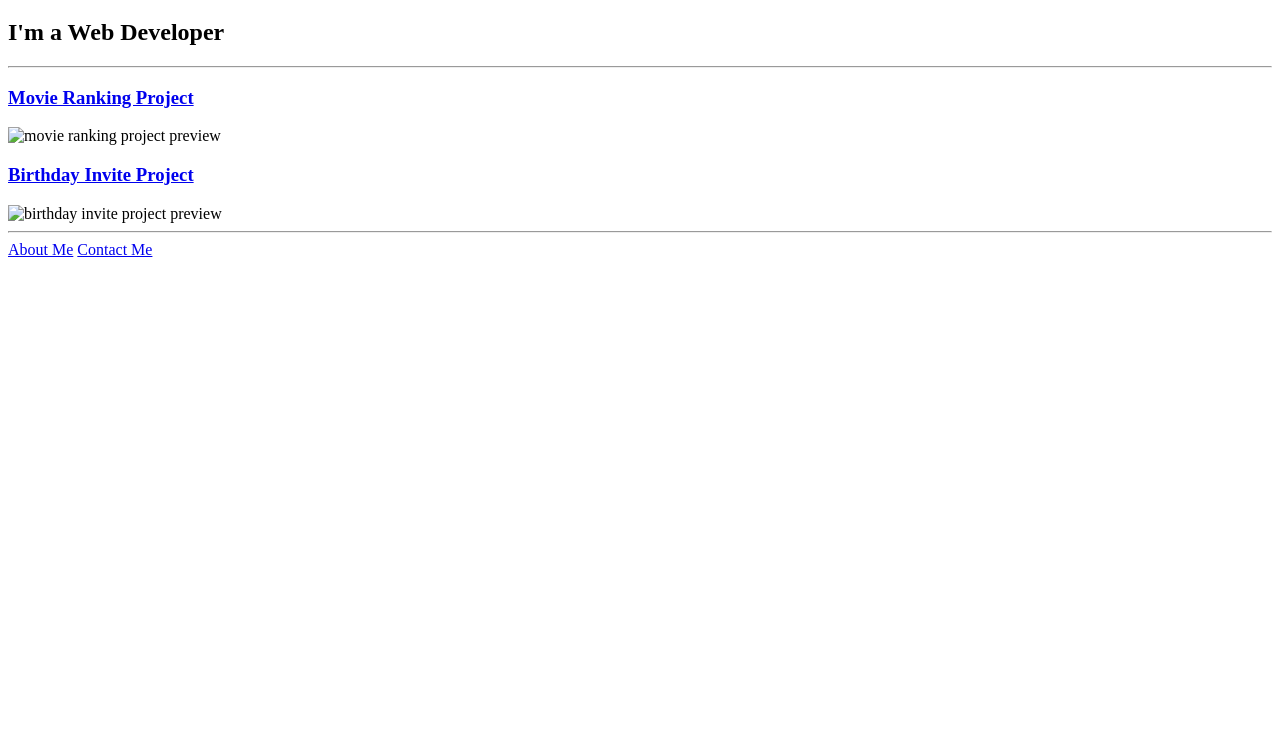
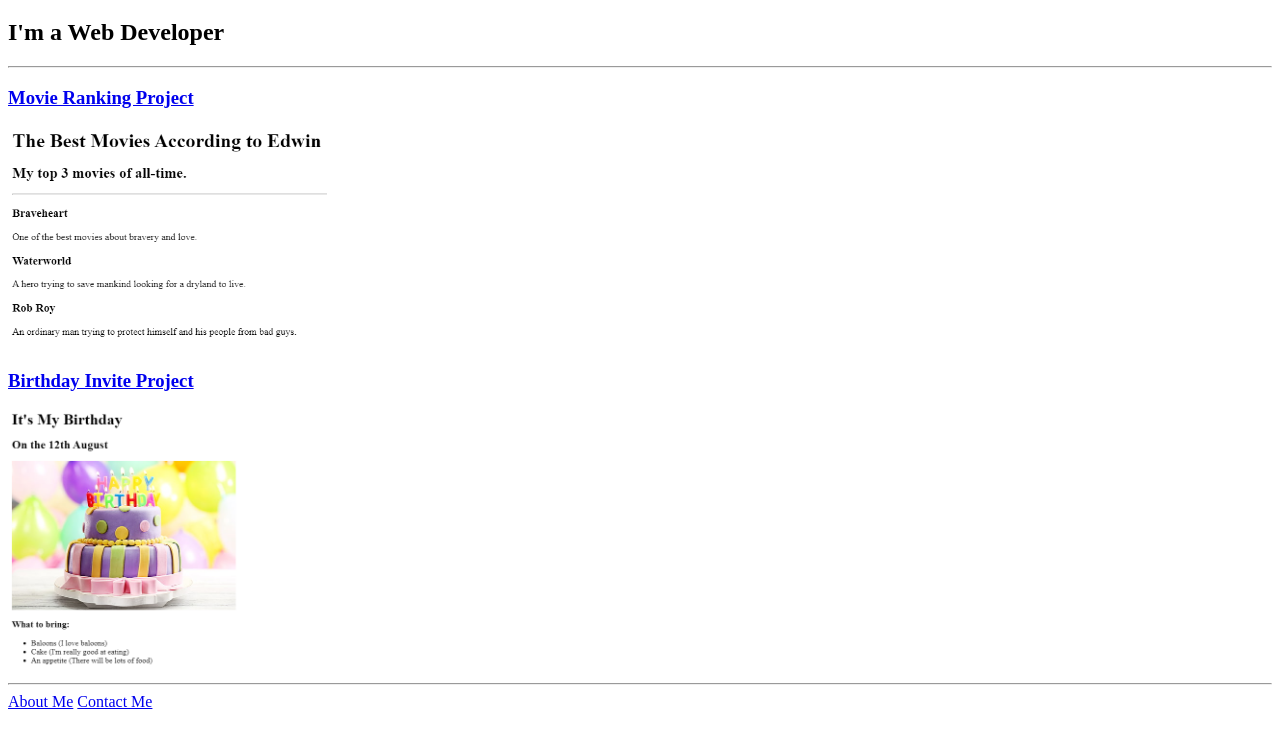
Before and after one commit to ecperol/html-portfolio, a plain HTML site: page index.html in a window 1280 px wide. Shown: the part 61-800 px from the top of the page. Drawn offline with Linux system fonts and the light colour scheme.

Commit message:
Add files via upload

```diff
--- a/index.html
+++ b/index.html
@@ -28,9 +28,9 @@ https://developer.mozilla.org/en-US/docs/Web/HTML/Element/img#attr-height -->
     <h2>I'm a Web Developer</h2>
     <hr />
     <h3><a href="./public/movie-ranking.html">Movie Ranking Project</a></h3>
-    <img src="./assets/images/movieranking.png" height="220" alt="movie ranking project preview" />
+    <img src="./assets/images/movie-ranking.png" height="220" alt="movie ranking project preview" />
     <h3><a href="./public/birthday-invite.html">Birthday Invite Project</a></h3>
-    <img src="./assets/images/birthdayinvite.png" height="260" alt="birthday invite project preview" />
+    <img src="./assets/images/birthday-invite.png" height="260" alt="birthday invite project preview" />
     <hr />
     <a href="./public/about.html">About Me</a>
     <a href="./public/contact.html">Contact Me</a>
```
